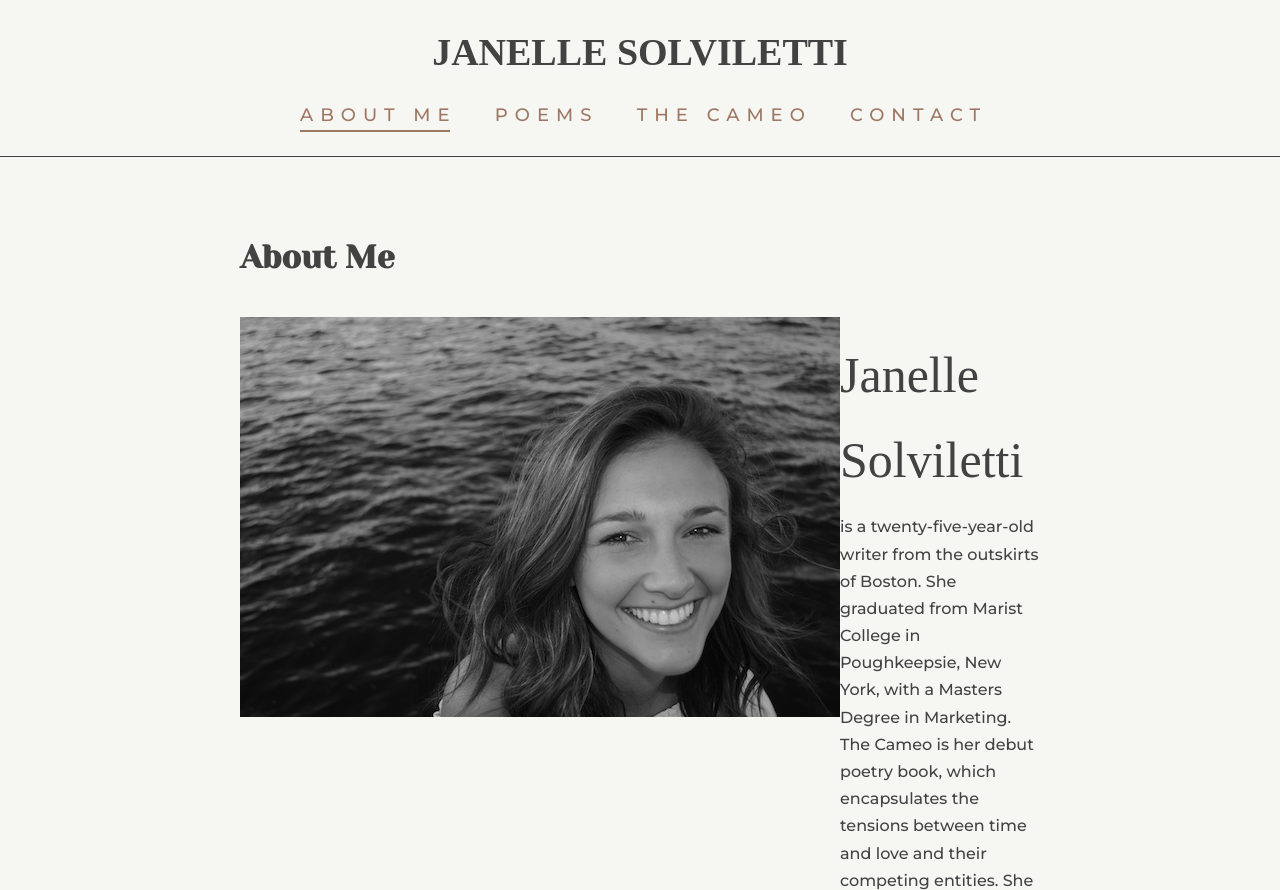
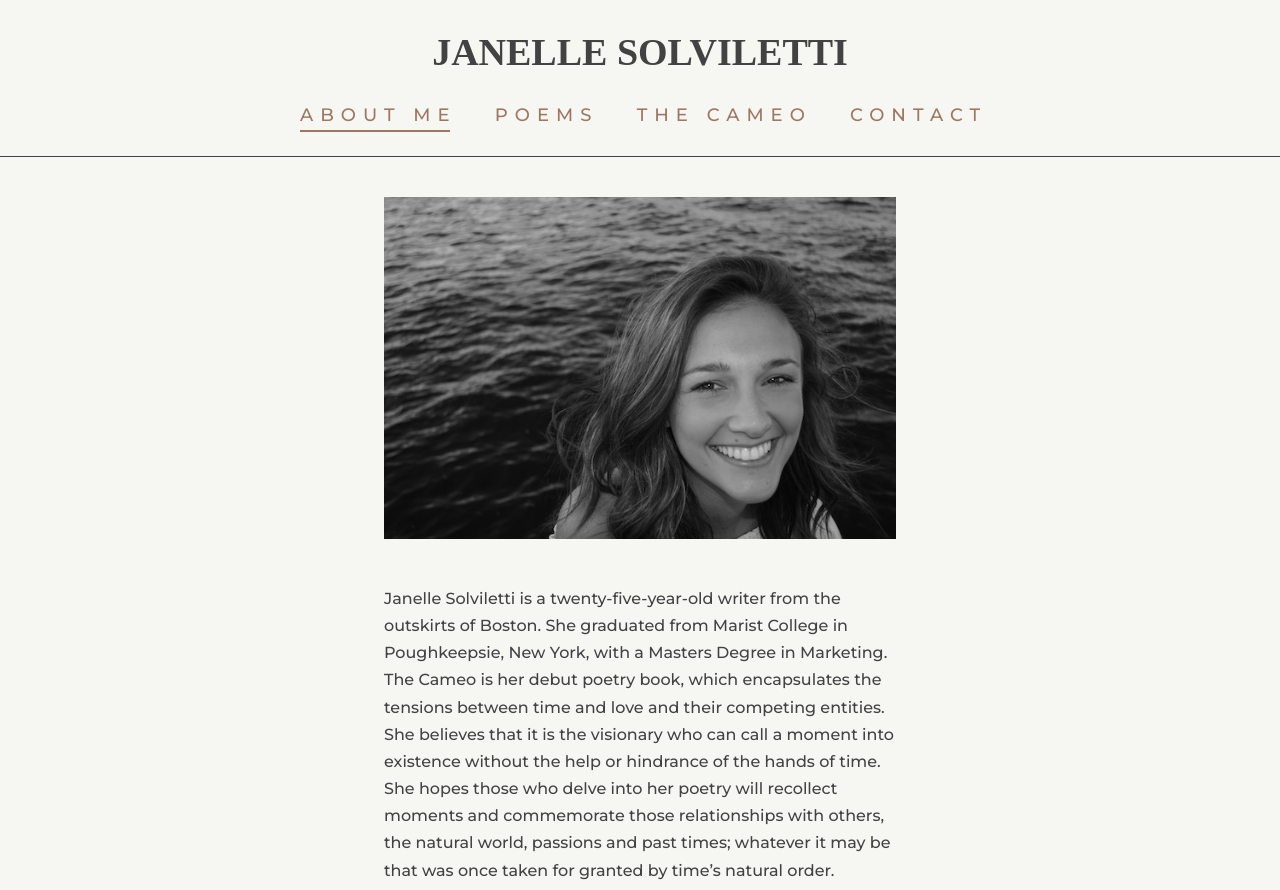
Before and after one commit to GianaS/js-author-site, a Gatsby site: page /about in a window 1280 px wide. Shown: the top 890 px of the page. Built offline with nearby package versions, Linux system fonts and the light colour scheme; Gatsby itself is replaced by a stand-in of ours; a web font is replaced by a local one.

Commit message:
updated design of about page

```diff
--- a/src/pages/about.tsx
+++ b/src/pages/about.tsx
@@ -5,48 +5,34 @@ import Header from '../components/Header'
 import { fonts } from '../styles/styles'
 
 const AboutWrapper = styled.div`
-  display: flex;
-  flex-direction: column;
-  padding: 60px 240px 0 240px;
-`
-
-const TitleText = styled.h1`
-  padding-bottom: 20px;
-  font-family: ${fonts.yesevaOne}
+  padding: 40px 30% 0 30%;
 `
 
 const PhotoTextWrapper = styled.div`
   display: flex;
-  justify-content: space-between;
+  flex-direction: column;
 `
 
-const TextWrapper = styled.div`
-  width: 560px;
+const TextWrapper = styled.p`
+  width: 100%;
   font-family: ${fonts.montserrat};
   line-height: 1.7;
-
-  span {
-    font-family: ${fonts.zeyada};
-    display: block;
-    font-size: 50px;
-    padding-bottom: 10px;
-  }
+  font-size: 16px;
+  padding-top: 30px;
 `
 
-const ABOUT_TEXT: JSX.Element = <TextWrapper><p><span>Janelle Solviletti</span>is a twenty-five-year-old writer from the outskirts of Boston. She graduated from Marist College in Poughkeepsie, New York, with a Masters Degree in Marketing. The Cameo is her debut poetry book, which encapsulates the tensions between time and love and their competing entities. She believes that it is the visionary who can call a moment into existence without the help or hindrance of the hands of time. She hopes those who delve into her poetry will recollect moments and commemorate those relationships with others, the natural world, passions and past times; whatever it may be that was once taken for granted by time’s natural order.</p></TextWrapper>
+const ABOUT_TEXT: JSX.Element = <TextWrapper>Janelle Solviletti is a twenty-five-year-old writer from the outskirts of Boston. She graduated from Marist College in Poughkeepsie, New York, with a Masters Degree in Marketing. The Cameo is her debut poetry book, which encapsulates the tensions between time and love and their competing entities. She believes that it is the visionary who can call a moment into existence without the help or hindrance of the hands of time. She hopes those who delve into her poetry will recollect moments and commemorate those relationships with others, the natural world, passions and past times; whatever it may be that was once taken for granted by time’s natural order.</TextWrapper>
 
 const About = (): JSX.Element => {
   return (
     <>
       <Header />
       <AboutWrapper>
-        <TitleText>About Me</TitleText>
         <PhotoTextWrapper>
           <img
             src='../images/self-portrait-bw.jpeg'
             alt='janelle self portrait'
-            width='600'
-            height='400'
+            width='100%'
           />
           {ABOUT_TEXT}
         </PhotoTextWrapper>
```
